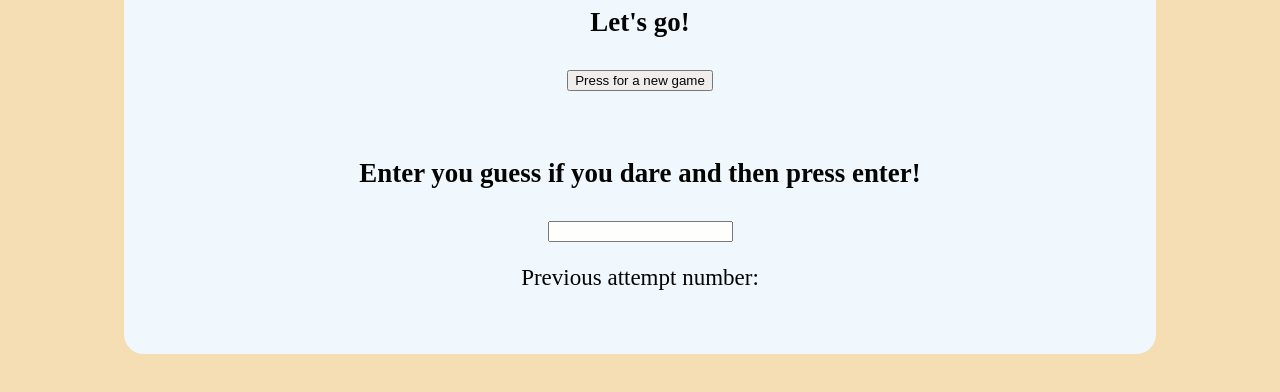
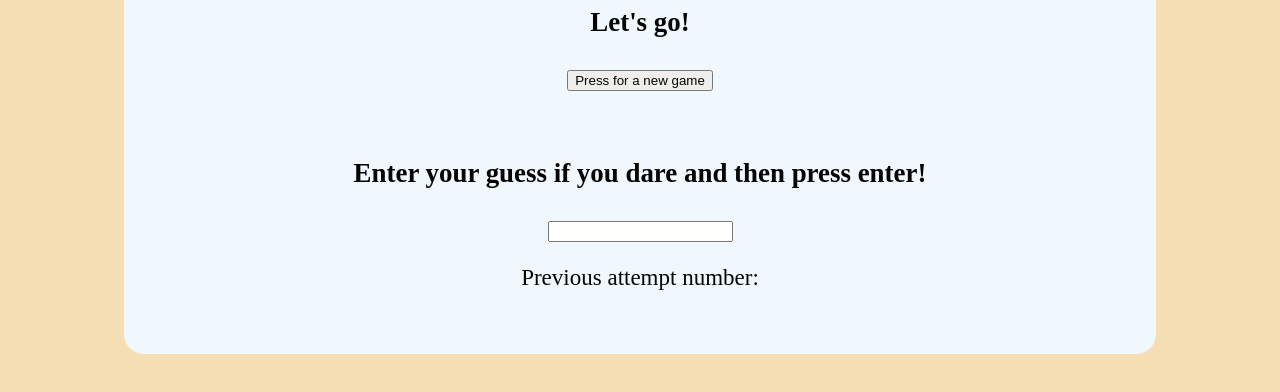
Before and after one commit to MagenBouchard/simple_guess, a plain HTML site: page index.html in a window 1280 px wide. Shown: the part 176-568 px from the top of the page. Drawn offline with Linux system fonts and the light colour scheme.

Commit message:
fixed a typo

```diff
--- a/index.html
+++ b/index.html
@@ -24,7 +24,7 @@
 
 
         <div class="secondpannel">
-            <h3 id="textOut"> Enter you guess if you dare and then press enter!</h3>
+            <h3 id="textOut"> Enter your guess if you dare and then press enter!</h3>
             <input type="number" id="inputBox" onchange="compareGuess()">
             <p>Previous attempt number:  <span id ="attempts"></span></p>
 
--- a/style.css
+++ b/style.css
@@ -23,6 +23,7 @@ body {
     background-color: aliceblue;
     padding: 10px;
 
+
 }
 
 
```
